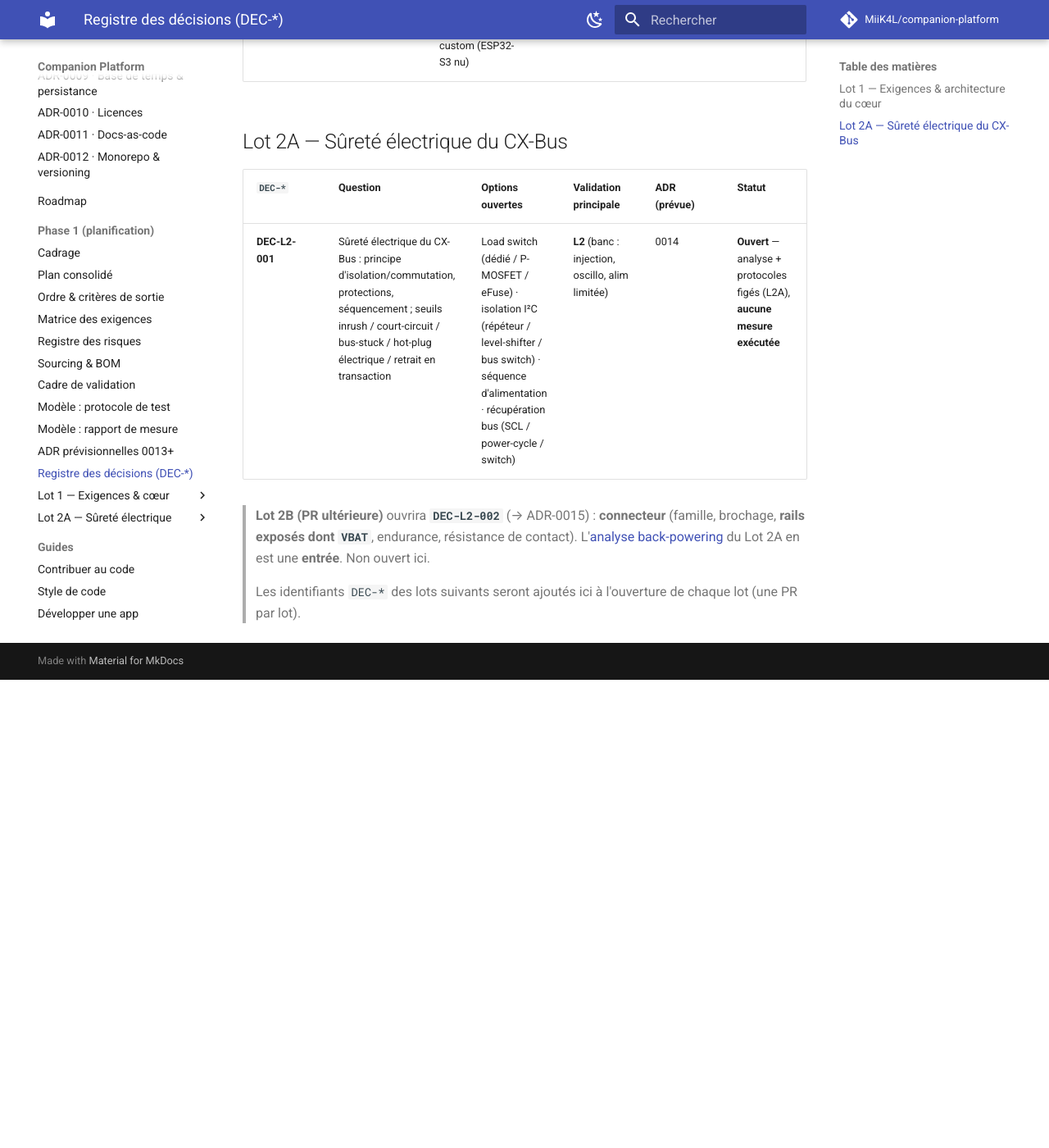
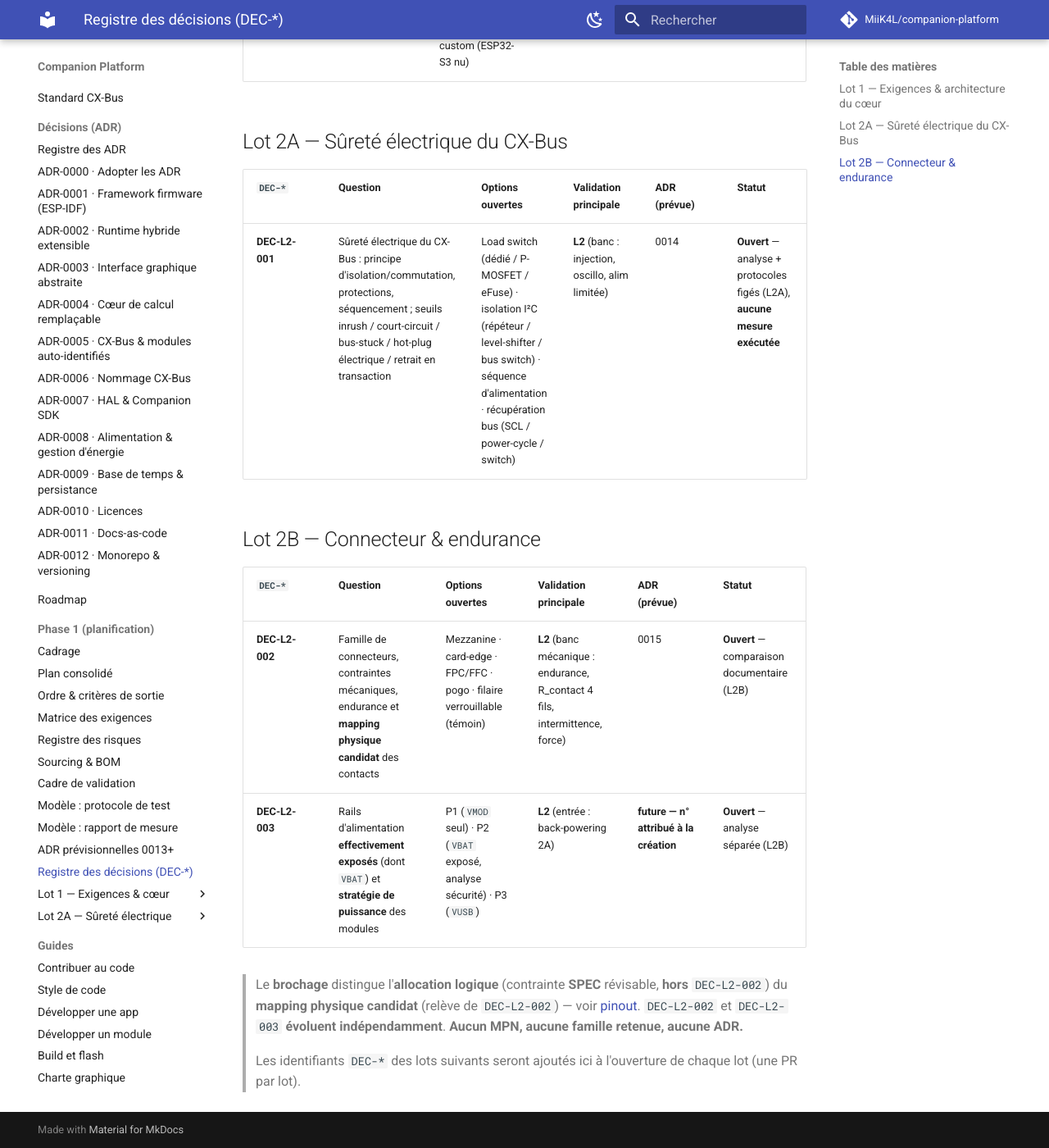
Before and after one commit to MiiK4L/companion-platform, an MkDocs documentation site: the page built from docs/phase-1/decisions-register.md, in a window 1280 px wide and 1400 px high, scrolled down 852 px. Shown: the whole window at 82% size. Built offline with MkDocs 1.6.1 and Material for MkDocs 9.7.7, drawn with Linux system fonts in a browser that asks for light colours; comment, search, counter and statistics services are not loaded; before the commit the page ends 1681 px from its top, so only the background shows below that; some of the changed text lies outside the part shown.

Commit message:
docs(phase-1): ouvre les décisions DEC-L2-002 et DEC-L2-003
Sépare la décision connecteur en deux : DEC-L2-002 (famille,
mécanique, mapping physique candidat, endurance → ADR-0015) et
DEC-L2-003 (rails exposés dont VBAT + stratégie de puissance → ADR
future, numéro attribué à la création, ordre prévisionnel). Recentre
0015 (VBAT retiré) et note que l'allocation logique du bus reste une
contrainte SPEC révisable, hors décision connecteur.

```diff
--- a/docs/phase-1/decisions-register.md
+++ b/docs/phase-1/decisions-register.md
@@ -14,10 +14,10 @@
 **Statuts d'un `DEC-*`** : **Ouvert** (question posée, non tranchée) · **Arbitré →
 ADR-XXXX** (une ADR a été créée) · **Abandonné** (question retirée, avec trace).
 
-> À ce stade (**lots documentaires** L1 et L2A), les décisions ci-dessous sont
-> **Ouvertes** et leurs éléments **Proposés** : aucune n'est arbitrée, **aucune
-> ADR n'est créée** (les validations reproductibles nécessaires relèvent des
-> campagnes de mesure à venir).
+> À ce stade (**lots documentaires** L1, L2A et L2B), les décisions ci-dessous
+> sont **Ouvertes** et leurs éléments **Proposés** : aucune n'est arbitrée,
+> **aucune ADR n'est créée** (les validations reproductibles nécessaires relèvent
+> des campagnes de mesure à venir).
 
 ## Lot 1 — Exigences & architecture du cœur
 
@@ -32,10 +32,17 @@
 |---------|----------|------------------|-----------------------|--------------|--------|
 | **DEC-L2-001** | Sûreté électrique du CX-Bus : principe d'isolation/commutation, protections, séquencement ; seuils inrush / court-circuit / bus-stuck / hot-plug électrique / retrait en transaction | Load switch (dédié / P-MOSFET / eFuse) · isolation I²C (répéteur / level-shifter / bus switch) · séquence d'alimentation · récupération bus (SCL / power-cycle / switch) | **L2** (banc : injection, oscillo, alim limitée) | 0014 | **Ouvert** — analyse + protocoles figés (L2A), **aucune mesure exécutée** |
 
-> **Lot 2B (PR ultérieure)** ouvrira **`DEC-L2-002`** (→ ADR-0015) : **connecteur**
-> (famille, brochage, **rails exposés dont `VBAT`**, endurance, résistance de
-> contact). L'[analyse back-powering](lot-2/back-powering.md) du Lot 2A en est une
-> **entrée**. Non ouvert ici.
+## Lot 2B — Connecteur & endurance
+
+| `DEC-*` | Question | Options ouvertes | Validation principale | ADR (prévue) | Statut |
+|---------|----------|------------------|-----------------------|--------------|--------|
+| **DEC-L2-002** | Famille de connecteurs, contraintes mécaniques, endurance et **mapping physique candidat** des contacts | Mezzanine · card-edge · FPC/FFC · pogo · filaire verrouillable (témoin) | **L2** (banc mécanique : endurance, R_contact 4 fils, intermittence, force) | 0015 | **Ouvert** — comparaison documentaire (L2B) |
+| **DEC-L2-003** | Rails d'alimentation **effectivement exposés** (dont `VBAT`) et **stratégie de puissance** des modules | P1 (`VMOD` seul) · P2 (`VBAT` exposé, analyse sécurité) · P3 (`VUSB`) | **L2** (entrée : back-powering 2A) | **future — n° attribué à la création** | **Ouvert** — analyse séparée (L2B) |
+
+> Le **brochage** distingue l'**allocation logique** (contrainte **SPEC**
+> révisable, **hors** `DEC-L2-002`) du **mapping physique candidat** (relève de
+> `DEC-L2-002`) — voir [pinout](lot-2b/pinout.md). `DEC-L2-002` et `DEC-L2-003`
+> **évoluent indépendamment**. **Aucun MPN, aucune famille retenue, aucune ADR.**
 
 > Les identifiants `DEC-*` des lots suivants seront ajoutés ici à l'ouverture de
 > chaque lot (une PR par lot).
```
Also changed, not shown: docs/phase-1/adr-plan.md (+10 -5 lines).
